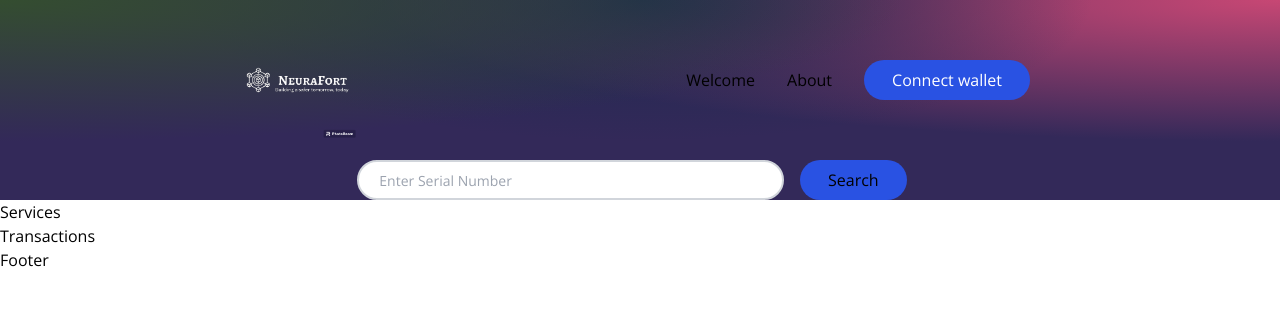
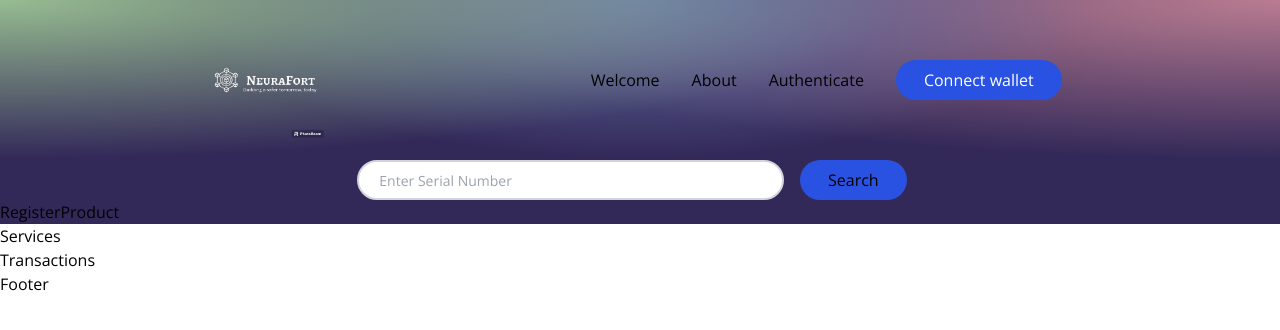
Before and after one commit to NeuraFort/neurafort.github.io, a React (Vite) app in the folder client/: page /Authenticate in a window 1280 px wide. Shown: the top 330 px of the page. Built offline with nearby package versions, Linux system fonts and the light colour scheme.

Commit message:
added user and product register files

```diff
--- a/client/src/App.jsx
+++ b/client/src/App.jsx
@@ -1,4 +1,4 @@
-import { Navbar, Welcome, Footer, Services, Transactions, SearchBar, About } from './components/Index.js';
+import { Navbar, Welcome, Footer, Services, Transactions, SearchBar, About, RegisterProduct } from './components/Index.js';
 import { BrowserRouter, Routes, Route } from 'react-router-dom';
 
 
@@ -15,6 +15,7 @@ const App = () => {
               <Route exact path="/" element={<Welcome />} />
               <Route exact path="/About" element={<About />} />
               <Route exact path="/Welcome" element={<Welcome />} />
+              <Route exact path="/Authenticate" element={<RegisterProduct />} />
             </Routes>
         </div>
         <Services />
--- a/client/src/components/Index.js
+++ b/client/src/components/Index.js
@@ -6,3 +6,4 @@ export {default as Transactions } from './Transactions.jsx';
 export {default as Services } from './Services.jsx';
 export {default as SearchBar } from './SearchBar.jsx';
 export {default as About } from './About.jsx';
+export {default as RegisterProduct } from './RegisterProduct.jsx';
--- a/client/src/components/Navbar.jsx
+++ b/client/src/components/Navbar.jsx
@@ -30,7 +30,7 @@ const Navbar = () => {
                 </img>
             </div>
             <ul className="text-white md:flex hidden list-none flex-row justify-between items-center flex-initial">
-                {["Welcome", "About"].map((item, index) => (
+                {["Welcome", "About","Authenticate"].map((item, index) => (
                     <NavbarItem  key={item+index} title={item}/>
                 ))}
                 <form  className="bg-[#2952e3] py-2 px-7 mx-4 rounded-full cursor-pointer hover:bg-[#2546bd]" action="https://www.pinksale.finance" method="get" target="_blank">
--- /dev/null
+++ b/client/src/components/RegisterProduct.jsx
@@ -0,0 +1,7 @@
+const RegisterProduct = () => {
+    return (
+        <h1>RegisterProduct</h1>
+    );
+}
+
+export default RegisterProduct;
--- a/client/src/index.css
+++ b/client/src/index.css
@@ -18,9 +18,9 @@ body {
 .gradient-bg-welcome {
   background-color:#332959;
   background-image:
-    radial-gradient(at 0% 0%, rgb(52, 77, 48) 0, transparent 50%),
-    radial-gradient(at 50% 0%, rgb(30, 42, 80) 0, transparent 50%),
-    radial-gradient(at 100% 0%, rgb(199, 71, 116) 0, transparent 50%);
+    radial-gradient(at 0% 0%, rgb(151, 188, 145) 0, transparent 50%),
+    radial-gradient(at 50% 0%, rgb(100, 116, 167) 0, transparent 50%),
+    radial-gradient(at 100% 0%, rgb(185, 124, 145) 0, transparent 50%);
 }
 
 .gradient-bg-services {
@@ -89,7 +89,7 @@ body {
 }
 
 .nav-link:hover {
-  color: rgb(149, 135, 135);
+  color: rgb(255, 255, 255);
 }
 
 .container {
```
Also changed, not shown: client/src/components/RequestUserVerification.jsx (added).
